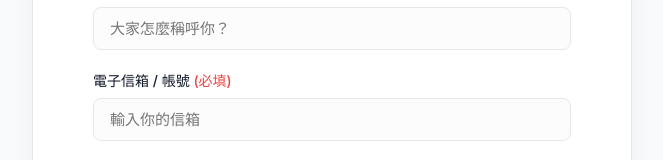
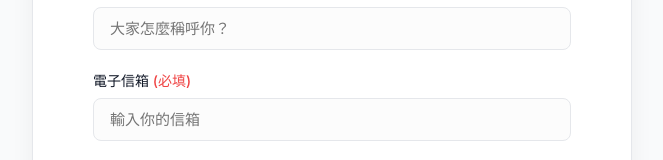
Before and after one commit to B1329041/database_web, a React (Vite) app: page /nojo/register in a window 1280 px wide. Shown: the part 233-393 px from the top of the page, without its empty margins (308-971 px from the left). Built offline with nearby package versions, Linux system fonts and the light colour scheme.

Commit message:
Use native email input type for better browser validation

```diff
--- a/src/pages/Login.jsx
+++ b/src/pages/Login.jsx
@@ -52,12 +52,12 @@ function Login() {
 
         <form onSubmit={handleSubmit}>
           <div className="form-group">
-            <label className="form-label" htmlFor="email">電子信箱 / 帳號</label>
+            <label className="form-label" htmlFor="email">電子信箱</label>
             <input
               id="email"
-              type="text"
+              type="email"
               className="form-input"
-              placeholder="輸入你的信箱或帳號"
+              placeholder="輸入你的信箱"
               value={email}
               onChange={(e) => setEmail(e.target.value)}
               required
--- a/src/pages/Register.jsx
+++ b/src/pages/Register.jsx
@@ -48,10 +48,10 @@ function Register() {
           </div>
 
           <div className="form-group">
-            <label className="form-label" htmlFor="email">電子信箱 / 帳號 <span style={{ color: '#ef4444' }}>(必填)</span></label>
+            <label className="form-label" htmlFor="email">電子信箱 <span style={{ color: '#ef4444' }}>(必填)</span></label>
             <input
               id="email"
-              type="text"
+              type="email"
               className="form-input"
               placeholder="輸入你的信箱"
               value={email}
```
